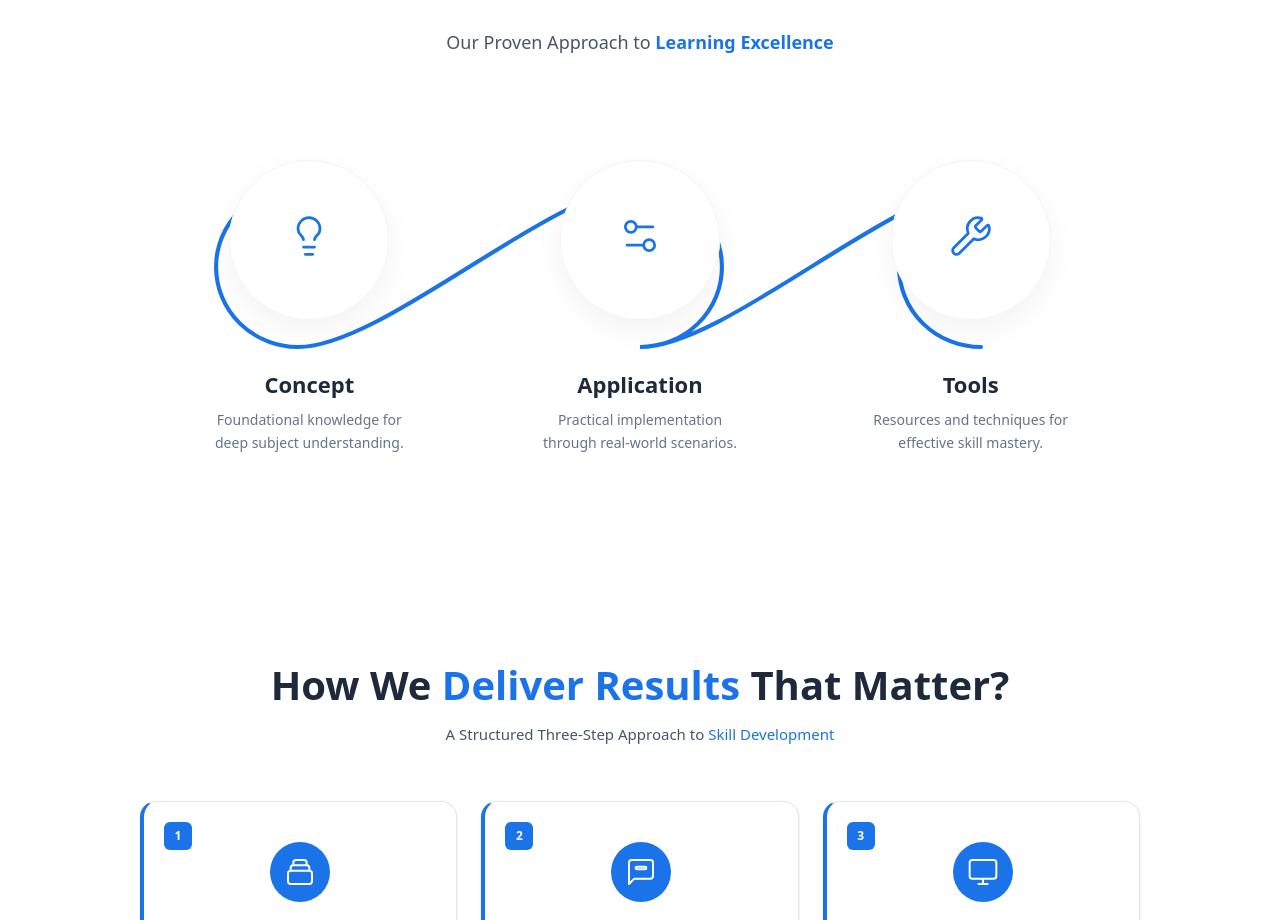
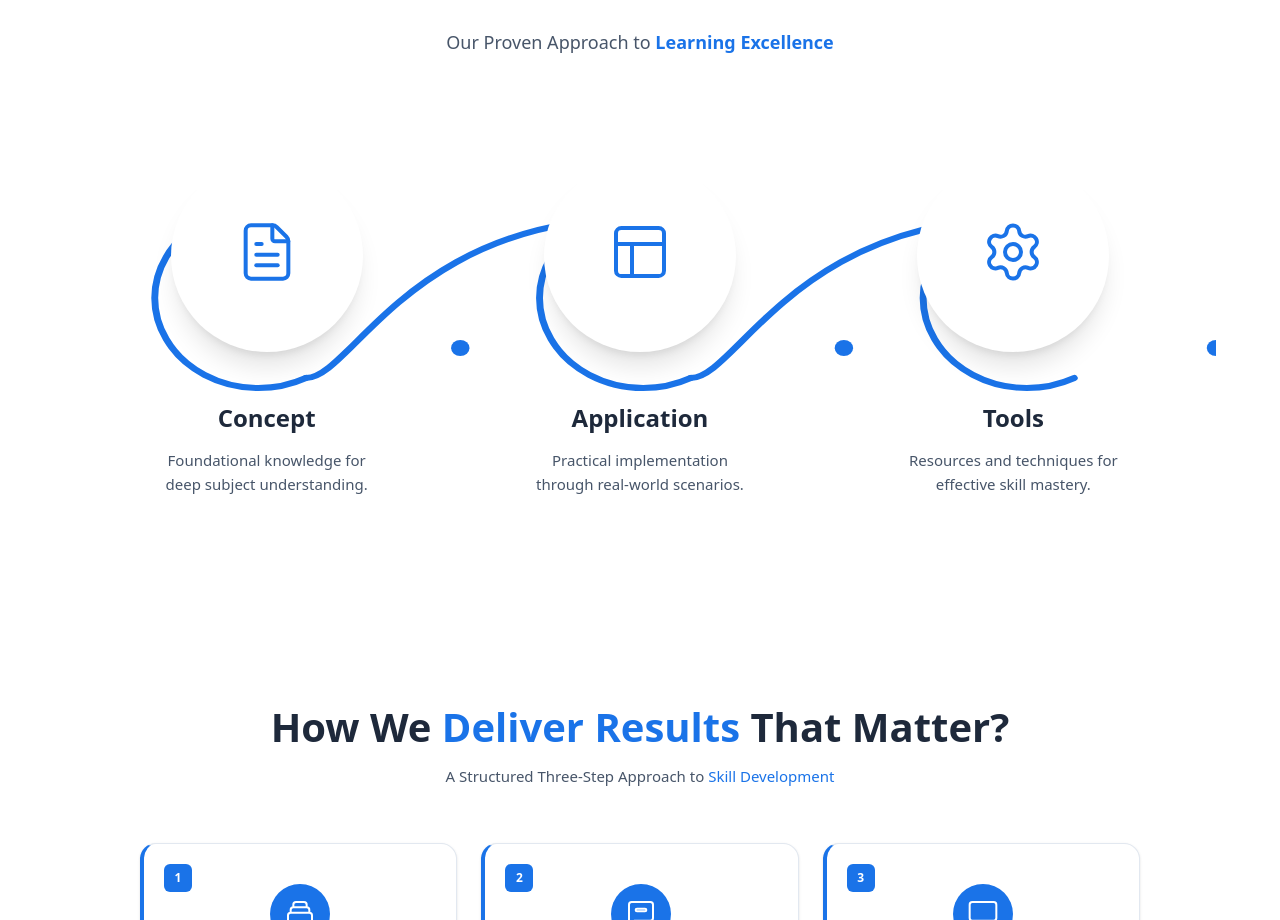
Before and after one commit to SriramGandhiS/internassesment3, a Next.js app: page / in a window 1280 px wide. Shown: the part 4224-5144 px from the top of the page. Built offline with nearby package versions, Linux system fonts and the light colour scheme.

Commit message:
Fix: Recreated CAT Framework with exact broken-circle-tail path and reference icons

```diff
--- a/src/app/components/CATFramework.jsx
+++ b/src/app/components/CATFramework.jsx
@@ -1,6 +1,6 @@
 "use client";
 
-import { Lightbulb, Settings2, Wrench } from "lucide-react";
+import { FileText, Layout, Settings } from "lucide-react";
 
 export default function CATFramework() {
   return (
@@ -15,26 +15,43 @@ export default function CATFramework() {
           </p>
         </div>
 
-        <div className="relative max-w-5xl mx-auto py-10 px-4">
-          {/* Continuous Smooth S-Curve Path */}
+        <div className="relative max-w-6xl mx-auto py-10 px-4">
+          {/* Continuous Complex Wave Path */}
           <div className="absolute top-1/2 left-0 w-full h-[320px] -translate-y-1/2 pointer-events-none hidden md:block">
             <svg width="100%" height="100%" viewBox="0 0 1000 320" fill="none" xmlns="http://www.w3.org/2000/svg" preserveAspectRatio="none">
+              {/* Node 1 Path */}
               <path
-                d="M166,40
-                   A80,80 0 1,0 166,200
-                   C250,200 416,40 500,40
-                   A80,80 0 1,1 500,200
-                   C584,200 750,40 833,40
-                   A80,80 0 1,0 833,200"
-                stroke="#1A73E8"
-                strokeWidth="4"
-                strokeLinecap="round"
-                fill="none"
+                d="M210,50 A90,90 0 1,0 210,210"
+                stroke="#1A73E8" strokeWidth="6" strokeLinecap="round"
               />
+              <path
+                d="M210,210 C250,210 300,50 500,50"
+                stroke="#1A73E8" strokeWidth="6" strokeLinecap="round"
+              />
+
+              {/* Node 2 Path */}
+              <path
+                d="M544,50 A90,90 0 1,0 544,210"
+                stroke="#1A73E8" strokeWidth="6" strokeLinecap="round"
+              />
+              <path
+                d="M544,210 C584,210 634,50 833,50"
+                stroke="#1A73E8" strokeWidth="6" strokeLinecap="round"
+              />
+
+              {/* Node 3 Path */}
+              <path
+                d="M877,50 A90,90 0 1,0 877,210"
+                stroke="#1A73E8" strokeWidth="6" strokeLinecap="round"
+              />
+
               {/* Terminal Dots */}
-              <circle cx="166" cy="40" r="6" fill="#1A73E8" />
-              <circle cx="500" cy="40" r="6" fill="#1A73E8" />
-              <circle cx="833" cy="40" r="6" fill="#1A73E8" />
+              <circle cx="210" cy="50" r="8" fill="#1A73E8" />
+              <circle cx="544" cy="50" r="8" fill="#1A73E8" />
+              <circle cx="877" cy="50" r="8" fill="#1A73E8" />
+              <circle cx="344" cy="180" r="8" fill="#1A73E8" />
+              <circle cx="677" cy="180" r="8" fill="#1A73E8" />
+              <circle cx="1000" cy="180" r="8" fill="#1A73E8" />
             </svg>
           </div>
 
@@ -42,16 +59,14 @@ export default function CATFramework() {
 
             {/* Concept */}
             <div className="flex flex-col items-center flex-1">
-              <div className="w-40 h-40 rounded-full flex flex-col items-center justify-center bg-white shadow-[0_10px_30px_rgba(0,0,0,0.05)] z-20 relative">
-                {/* Border matching SVG */}
-                <div className="absolute inset-0 rounded-full border border-gray-100 -z-10"></div>
+              <div className="w-48 h-48 rounded-full flex flex-col items-center justify-center bg-white shadow-xl z-20 relative">
                 <div className="text-[#1A73E8] mb-2">
-                  <Lightbulb size={44} strokeWidth={1.5} />
+                  <FileText size={64} strokeWidth={1.5} />
                 </div>
               </div>
-              <div className="mt-12 text-center max-w-[200px]">
-                <h4 className="text-[22px] font-bold text-[#1E293B] mb-2">Concept</h4>
-                <p className="text-[14px] text-[#64748B] leading-relaxed">
+              <div className="mt-12 text-center max-w-[220px]">
+                <h4 className="text-[24px] font-extrabold text-[#1E293B] mb-3">Concept</h4>
+                <p className="text-[15px] text-[#475569] leading-relaxed font-medium">
                   Foundational knowledge for deep subject understanding.
                 </p>
               </div>
@@ -59,15 +74,14 @@ export default function CATFramework() {
 
             {/* Application */}
             <div className="flex flex-col items-center flex-1">
-              <div className="w-40 h-40 rounded-full flex flex-col items-center justify-center bg-white shadow-[0_10px_30px_rgba(0,0,0,0.05)] z-20 relative">
-                <div className="absolute inset-0 rounded-full border border-gray-100 -z-10"></div>
+              <div className="w-48 h-48 rounded-full flex flex-col items-center justify-center bg-white shadow-xl z-20 relative">
                 <div className="text-[#1A73E8] mb-2">
-                  <Settings2 size={44} strokeWidth={1.5} />
+                  <Layout size={64} strokeWidth={1.5} />
                 </div>
               </div>
-              <div className="mt-12 text-center max-w-[200px]">
-                <h4 className="text-[22px] font-bold text-[#1E293B] mb-2">Application</h4>
-                <p className="text-[14px] text-[#64748B] leading-relaxed">
+              <div className="mt-12 text-center max-w-[220px]">
+                <h4 className="text-[24px] font-extrabold text-[#1E293B] mb-3">Application</h4>
+                <p className="text-[15px] text-[#475569] leading-relaxed font-medium">
                   Practical implementation through real-world scenarios.
                 </p>
               </div>
@@ -75,15 +89,14 @@ export default function CATFramework() {
 
             {/* Tools */}
             <div className="flex flex-col items-center flex-1">
-              <div className="w-40 h-40 rounded-full flex flex-col items-center justify-center bg-white shadow-[0_10px_30px_rgba(0,0,0,0.05)] z-20 relative">
-                <div className="absolute inset-0 rounded-full border border-gray-100 -z-10"></div>
+              <div className="w-48 h-48 rounded-full flex flex-col items-center justify-center bg-white shadow-xl z-20 relative">
                 <div className="text-[#1A73E8] mb-2">
-                  <Wrench size={44} strokeWidth={1.5} />
+                  <Settings size={64} strokeWidth={1.5} />
                 </div>
               </div>
-              <div className="mt-12 text-center max-w-[200px]">
-                <h4 className="text-[22px] font-bold text-[#1E293B] mb-2">Tools</h4>
-                <p className="text-[14px] text-[#64748B] leading-relaxed">
+              <div className="mt-12 text-center max-w-[220px]">
+                <h4 className="text-[24px] font-extrabold text-[#1E293B] mb-3">Tools</h4>
+                <p className="text-[15px] text-[#475569] leading-relaxed font-medium">
                   Resources and techniques for effective skill mastery.
                 </p>
               </div>
```
